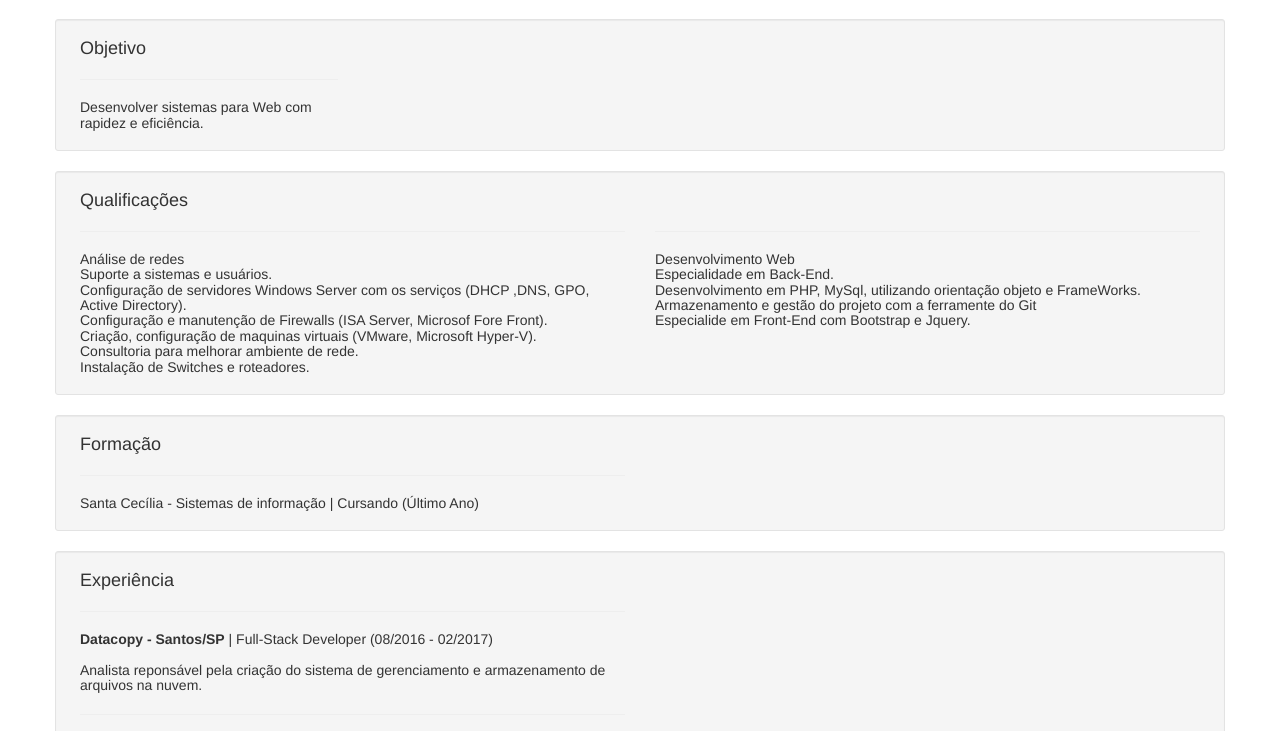
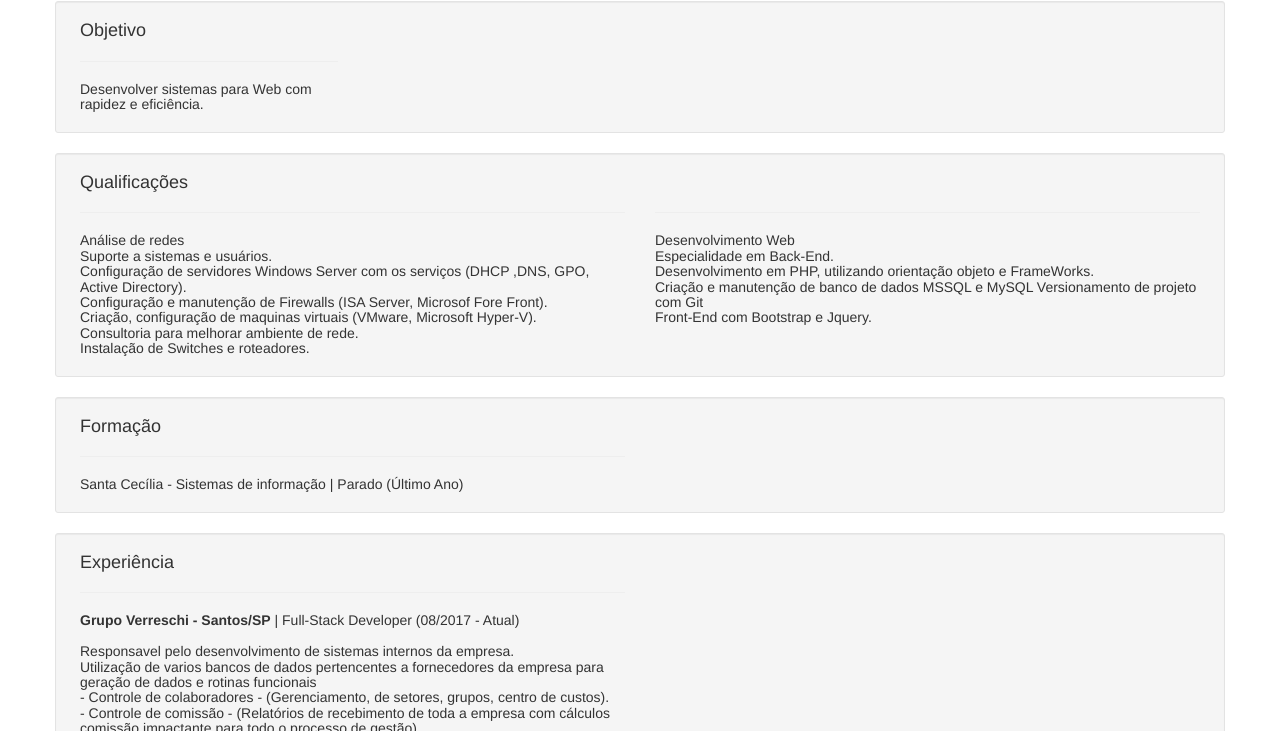
Before and after one commit to rodolfofernandes/rodolfofernandes.github.io, a plain HTML site: page index.html in a window 1280 px wide. Shown: the part 149-880 px from the top of the page. Drawn offline with Linux system fonts and the light colour scheme.

Commit message:
Add files via upload

```diff
--- a/index.html
+++ b/index.html
@@ -10,14 +10,12 @@
         <header>
 
                 <div class="container well well-sm">
-                    <div class="col-md-4">
-                        <img class="thumbnail" src="https://media.licdn.com/media/AAEAAQAAAAAAAAJWAAAAJDViZmI3ZDExLTU3M2MtNGZjZC1iODlhLTUwNmU2YjRjYWZhMg.jpg" style="width: 40%;"/>
-                    </div>
-                    <div class="col-md-4">
+
+                    <div class="col-md-6">
                         <h3>Rodolfo Fernandes</h3>
                         <h4>Web developer</h4>
                     </div>
-                    <div class="col-md-4">
+                    <div class="col-md-6">
                         <ul  style="text-align: left;">
                             <br>
                             <li class="fa fa-home"></li> Santos - SP<br>
@@ -54,27 +52,45 @@
                     <h5>
                         Desenvolvimento Web<br>
                         Especialidade em Back-End.<br>
-                        Desenvolvimento em PHP, MySql, utilizando orientação objeto e FrameWorks.<br>
-                        Armazenamento e gestão do projeto com a ferramente do Git<br>
-                        Especialide em Front-End com Bootstrap e Jquery.<br>
+                        Desenvolvimento em PHP, utilizando orientação objeto e FrameWorks.<br>
+						Criação e manutenção de banco de dados MSSQL e MySQL
+                        Versionamento de projeto com Git<br>
+                        Front-End com Bootstrap e Jquery.<br>
                     </h5>
                 </div>
             </div>
             <div class="container well well-sm">
                 <div class="col-md-6">
                     <h4>Formação<hr></h4>
-                    <h5>Santa Cecília - Sistemas de informação | Cursando (Último Ano)</h5>
+                    <h5>Santa Cecília - Sistemas de informação | Parado (Último Ano)</h5>
                 </div>
             </div>
             <div class="container well well-sm">
                 <div class="col-md-6">
                     <h4>Experiência<hr></h4>
+					    <h5><b>Grupo Verreschi - Santos/SP</b> | Full-Stack Developer (08/2017 - Atual)<br><br>
+							Responsavel pelo desenvolvimento de sistemas internos da empresa.<br>
+							Utilização de varios bancos de dados pertencentes a fornecedores da empresa para geração de dados e rotinas funcionais<br>
+								- Controle de colaboradores - (Gerenciamento, de setores, grupos, centro de custos).<br>
+								- Controle de comissão - (Relatórios de recebimento de toda a empresa com cálculos comissão impactante para todo o processo de gestão).<br>
+								- Controle de PSI - (Sitema com processo de contratação interno).<br>
+								- Relatório de Funil - (Exibe informações de vitais para a estratégia da empresa em tempo real).<br>
+								- Relatório de Hora-Hora - (Exibe informações referente a quantas ligaçôes e recebimento a empresa obteve em um periodo selecionado).<br>
+								- Relatório de Quartil - (Divide os operadores do Call-Center em 4 Grupos utilizando um cálculo que verifica a efetividade do mesmos).<br>
+							Tecnologias envolvidas no processo de desenvolvimento:<br>
+								- PHP.<br>
+								- MySQL.<br>
+								- MSSQL.<br>
+								- Bootstrap 3,4.<br>
+								- jQuery.<br>
+                        <hr>
+						</h5>
                     <h5><b>Datacopy - Santos/SP</b> | Full-Stack Developer (08/2016 - 02/2017)<br><br>
                         Analista reponsável pela criação do sistema de gerenciamento e armazenamento de arquivos na nuvem.
                         <hr>
                     </h5>
                     <h5><b>Agencia Digital Virtues - Santos/SP</b> | Web Developer (05/2016 - 08/2016)<br><br>
-                        Desenvolvedor envolvido em projeto para gerenciamento de escolinhas de futebol.<br>
+                        Desenvolvedor envolvido em projeto para gerenciamento de escolas de futebol.<br>
                         Manutenção e atualização de sites criados pela empresa.
                         <hr>
                     </h5>
```
